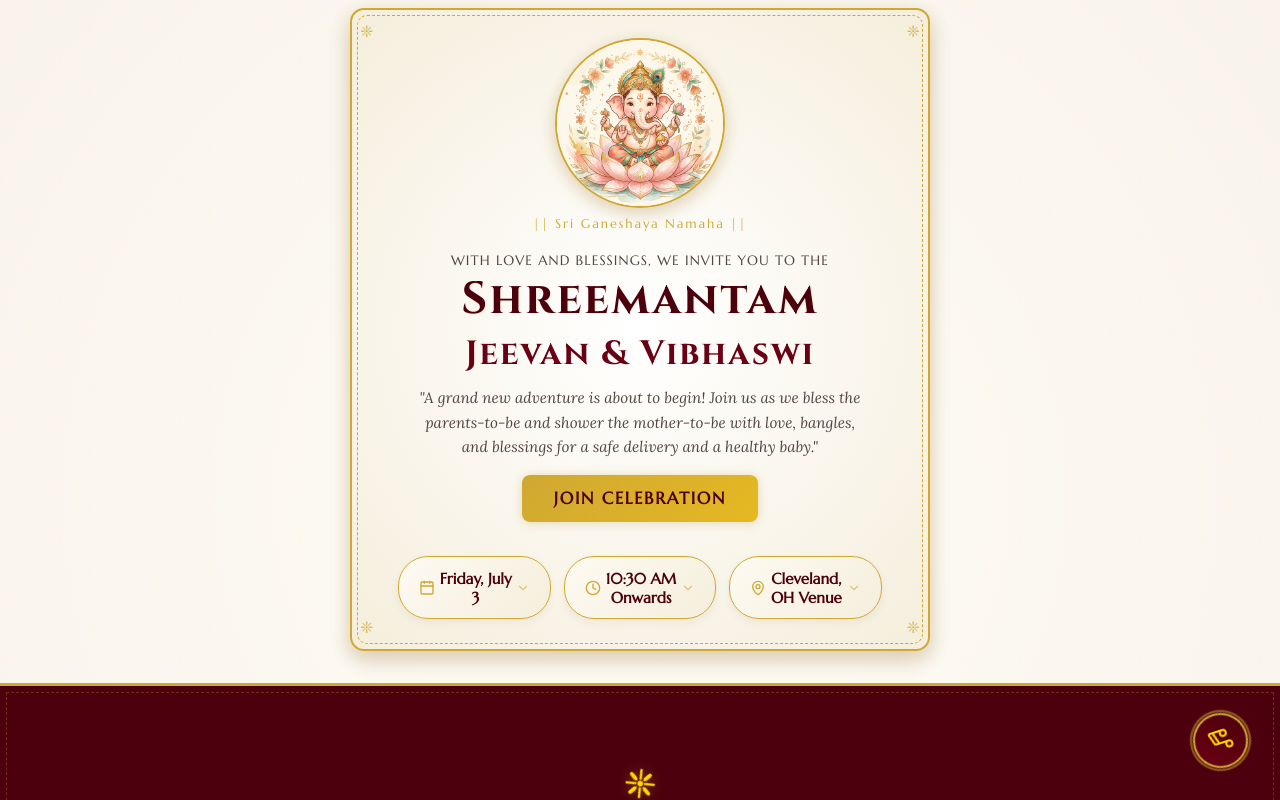
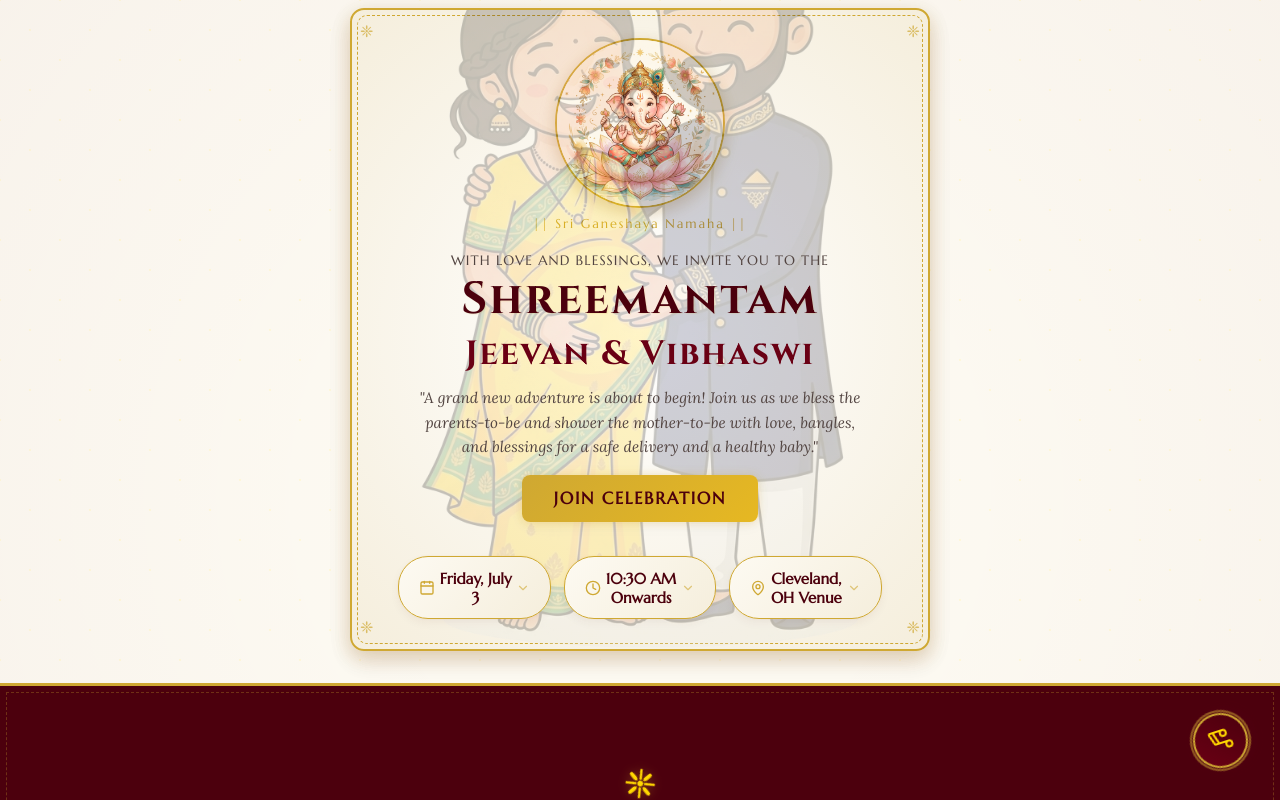
Before and after one commit to tiejeevan/srimantham, a Next.js app: page / in a window 1280 px wide. Shown: the top 800 px of the page. Built offline with nearby package versions, Linux system fonts and the light colour scheme; no server answers; the database is empty.

Commit message:
some changes 2.2

```diff
--- a/src/components/InvitationCard.module.css
+++ b/src/components/InvitationCard.module.css
@@ -545,6 +545,25 @@
   }
 }
 
+.bgCoupleIllustration {
+  position: absolute;
+  bottom: 0;
+  left: 50%;
+  transform: translateX(-50%);
+  width: 95%;
+  max-width: 440px;
+  opacity: 0.22;
+  z-index: 1;
+  pointer-events: none;
+}
+
+.bgCoupleImg {
+  width: 100%;
+  height: auto;
+  display: block;
+  mix-blend-mode: multiply;
+}
+
 @media (max-width: 600px) {
   .mainTitle {
     font-size: 2.2rem;
@@ -557,6 +576,10 @@
   .invitationVerse {
     font-size: 0.9rem;
     max-width: 95%;
+  }
+
+  .bgCoupleIllustration {
+    max-width: 340px;
   }
 
   .rsvpTriggerBtn {
--- a/src/components/InvitationCard.tsx
+++ b/src/components/InvitationCard.tsx
@@ -4,6 +4,84 @@ import React, { useState, useEffect } from 'react';
 import { Calendar, Clock, MapPin, X, Navigation, Phone, CalendarPlus, ChevronDown } from 'lucide-react';
 import styles from './InvitationCard.module.css';
 import RSVPForm from './RSVPForm';
+
+function useTransparentTrimmedImage(src: string, threshold: number = 245) {
+  const [processedSrc, setProcessedSrc] = useState<string>('');
+
+  useEffect(() => {
+    if (!src) return;
+    const img = new Image();
+    img.crossOrigin = 'anonymous';
+    img.src = src;
+    img.onload = () => {
+      const canvas = document.createElement('canvas');
+      canvas.width = img.width;
+      canvas.height = img.height;
+      const ctx = canvas.getContext('2d');
+      if (!ctx) return;
+      ctx.drawImage(img, 0, 0);
+
+      const imgData = ctx.getImageData(0, 0, canvas.width, canvas.height);
+      const data = imgData.data;
+
+      let minX = canvas.width;
+      let maxX = 0;
+      let minY = canvas.height;
+      let maxY = 0;
+
+      // Convert near-white pixels to transparent and find content bounding box
+      for (let y = 0; y < canvas.height; y++) {
+        for (let x = 0; x < canvas.width; x++) {
+          const idx = (y * canvas.width + x) * 4;
+          const r = data[idx];
+          const g = data[idx + 1];
+          const b = data[idx + 2];
+
+          if (r >= threshold && g >= threshold && b >= threshold) {
+            data[idx + 3] = 0; // set alpha to transparent
+          } else {
+            if (x < minX) minX = x;
+            if (x > maxX) maxX = x;
+            if (y < minY) minY = y;
+            if (y > maxY) maxY = y;
+          }
+        }
+      }
+
+      ctx.putImageData(imgData, 0, 0);
+
+      if (maxX < minX || maxY < minY) {
+        setProcessedSrc(canvas.toDataURL('image/png'));
+        return;
+      }
+
+      // Add padding
+      minX = Math.max(0, minX - 2);
+      minY = Math.max(0, minY - 2);
+      maxX = Math.min(canvas.width - 1, maxX + 2);
+      maxY = Math.min(canvas.height - 1, maxY + 2);
+
+      const trimWidth = maxX - minX + 1;
+      const trimHeight = maxY - minY + 1;
+
+      const trimCanvas = document.createElement('canvas');
+      trimCanvas.width = trimWidth;
+      trimCanvas.height = trimHeight;
+      const trimCtx = trimCanvas.getContext('2d');
+      if (!trimCtx) return;
+
+      trimCtx.drawImage(
+        canvas,
+        minX, minY, trimWidth, trimHeight,
+        0, 0, trimWidth, trimHeight
+      );
+
+      setProcessedSrc(trimCanvas.toDataURL('image/png'));
+    };
+  }, [src, threshold]);
+
+  return processedSrc;
+}
 
 const MiniCountdown = ({ targetDate }: { targetDate: string }) => {
   const [timeLeft, setTimeLeft] = useState({ days: 0, hours: 0, minutes: 0, seconds: 0, isCompleted: false });
@@ -65,6 +143,8 @@ export default function InvitationCard() {
   const [eventDateStr, setEventDateStr] = useState('2026-07-03T10:30:00');
   const [eventMessage, setEventMessage] = useState('A grand new adventure is about to begin! Join us as we bless the parents-to-be and shower the mother-to-be with love, bangles, and blessings for a safe delivery and a healthy baby.');
   const [ganeshaStage, setGaneshaStage] = useState(0); // 0 = original, 1 = enlarged, 2 = hidden verse
+
+  const coupleSrc = useTransparentTrimmedImage('/couple_blessing_asset.png') || '/couple_blessing_asset.png';
 
   const handleGaneshaDoubleClick = () => {
     setGaneshaStage((prev) => (prev + 1) % 3);
@@ -134,6 +214,11 @@ export default function InvitationCard() {
   return (
     <div className={styles.cardContainer}>
       <div className={`${styles.invitationCard} border-traditional`}>
+
+        {/* Background Couple Illustration */}
+        <div className={styles.bgCoupleIllustration}>
+          <img src={coupleSrc} alt="Couple Blessing" className={styles.bgCoupleImg} />
+        </div>
 
         {/* Cute Baby Ganesha Image */}
         <div className={`${styles.ganeshaHeader} ${(ganeshaStage === 1 || ganeshaStage === 2) ? styles.ganeshaEnlarged : ''}`}>
```
Also changed, not shown: public/couple_blessing_asset.png (added).
